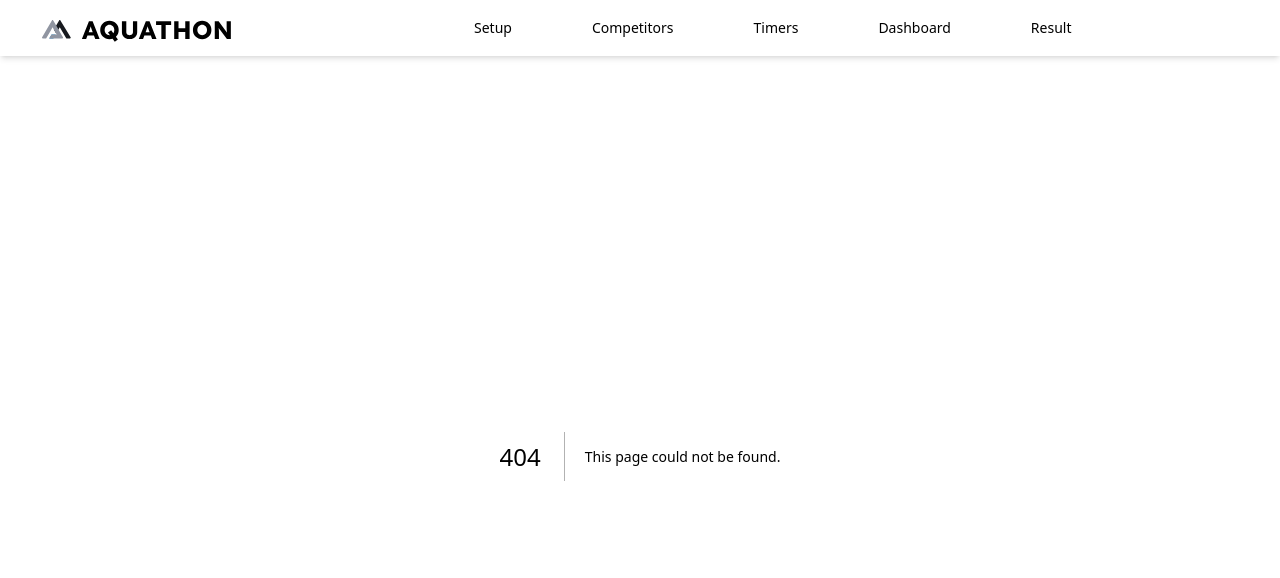
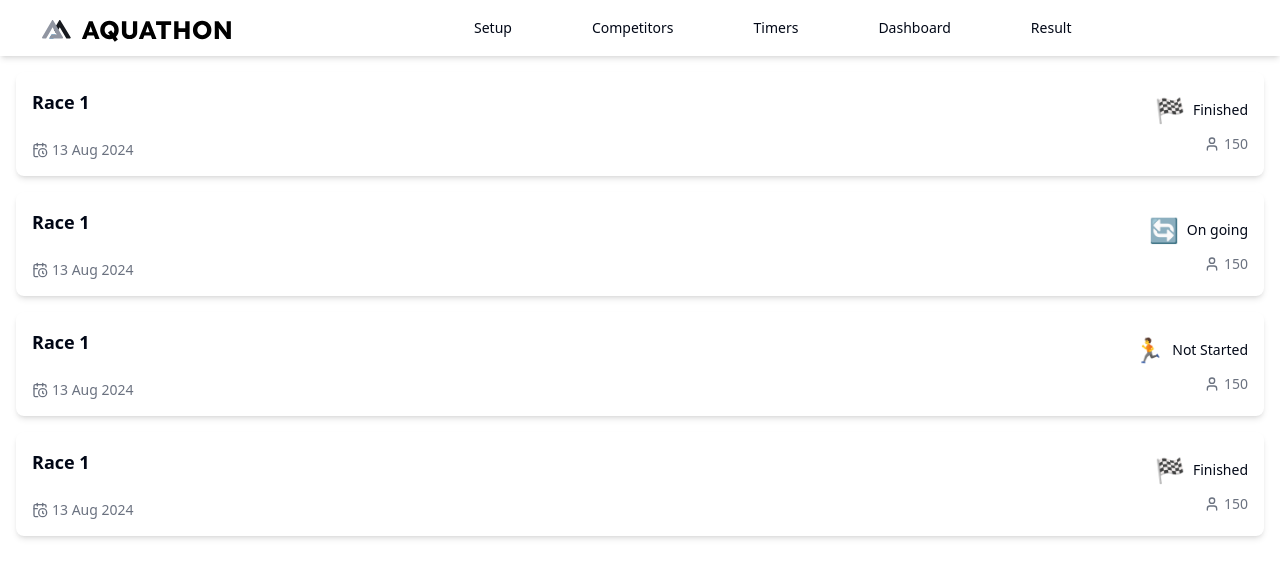
Before and after one commit to ronanpnc/AQUATHON-APP, a Next.js app in the folder aquathon_frontend/: page /myrace in a window 1280 px wide. Before the commit this address had no page. Shown: the top 578 px of the page. Built offline with nearby package versions, Linux system fonts and the light colour scheme.

Commit message:
feat: race card view (AA-13)

```diff
--- /dev/null
+++ b/aquathon_frontend/src/app/myrace/page.tsx
@@ -0,0 +1,24 @@
+import RaceCard from '@/components/race/RaceCard';
+
+export default function MyRace() {
+  const races = [
+    { name: 'Race 1', date: '13 Aug 2024', status: 'Finished', participants: 150 },
+    { name: 'Race 1', date: '13 Aug 2024', status: 'On going', participants: 150 },
+    { name: 'Race 1', date: '13 Aug 2024', status: 'Not Started', participants: 150 },
+    { name: 'Race 1', date: '13 Aug 2024', status: 'Finished', participants: 150 },
+  ];
+
+  return (
+    <div className='p-4'>
+      {races.map((race, index) => (
+        <RaceCard
+          key={index}
+          name={race.name}
+          date={race.date}
+          status={race.status as 'Finished' | 'On going' | 'Not Started'}
+          participants={race.participants}
+        />
+      ))}
+    </div>
+  );
+}
--- a/aquathon_frontend/src/components/layouts/TopNav.tsx
+++ b/aquathon_frontend/src/components/layouts/TopNav.tsx
@@ -9,7 +9,7 @@ import {
 import Image from 'next/image';
 import Link from 'next/link';
 import { usePathname } from 'next/navigation';
-import * as React from 'react';
+import React from 'react';
 
 import { navigationMenuTriggerStyle } from '../ui/navigation-menu';
 
--- /dev/null
+++ b/aquathon_frontend/src/components/race/RaceCard.tsx
@@ -0,0 +1,41 @@
+import { CalendarClock, User } from 'lucide-react';
+import React from 'react';
+
+interface RaceCardProps {
+  name: string;
+  date: string;
+  status: 'Finished' | 'On going' | 'Not Started';
+  participants: number;
+}
+
+const RaceCard: React.FC<RaceCardProps> = ({ name, date, status, participants }) => {
+  const statusIcon: Record<typeof status, string> = {
+    Finished: '🏁', // Replace with actual SVG icons if needed
+    'On going': '🔄',
+    'Not Started': '🏃',
+  };
+
+  return (
+    <div className='flex items-center justify-between p-4 bg-white shadow-md rounded-lg mb-4'>
+      <div>
+        <h3 className='text-lg font-semibold pb-6'>{name}</h3>
+        <div className='flex items-center text-sm text-gray-500'>
+          <CalendarClock size={16} className='mr-1' />
+          {date}
+        </div>
+      </div>
+      <div className='flex flex-col items-end space-y-2'>
+        <div className='flex items-center space-x-2'>
+          <span className='text-2xl'>{statusIcon[status]}</span>
+          <span className='text-sm font-medium'>{status}</span>
+        </div>
+        <div className='flex items-center text-gray-500 text-sm'>
+          <User size={16} className='mr-1' />
+          {participants}
+        </div>
+      </div>
+    </div>
+  );
+};
+
+export default RaceCard;
```
